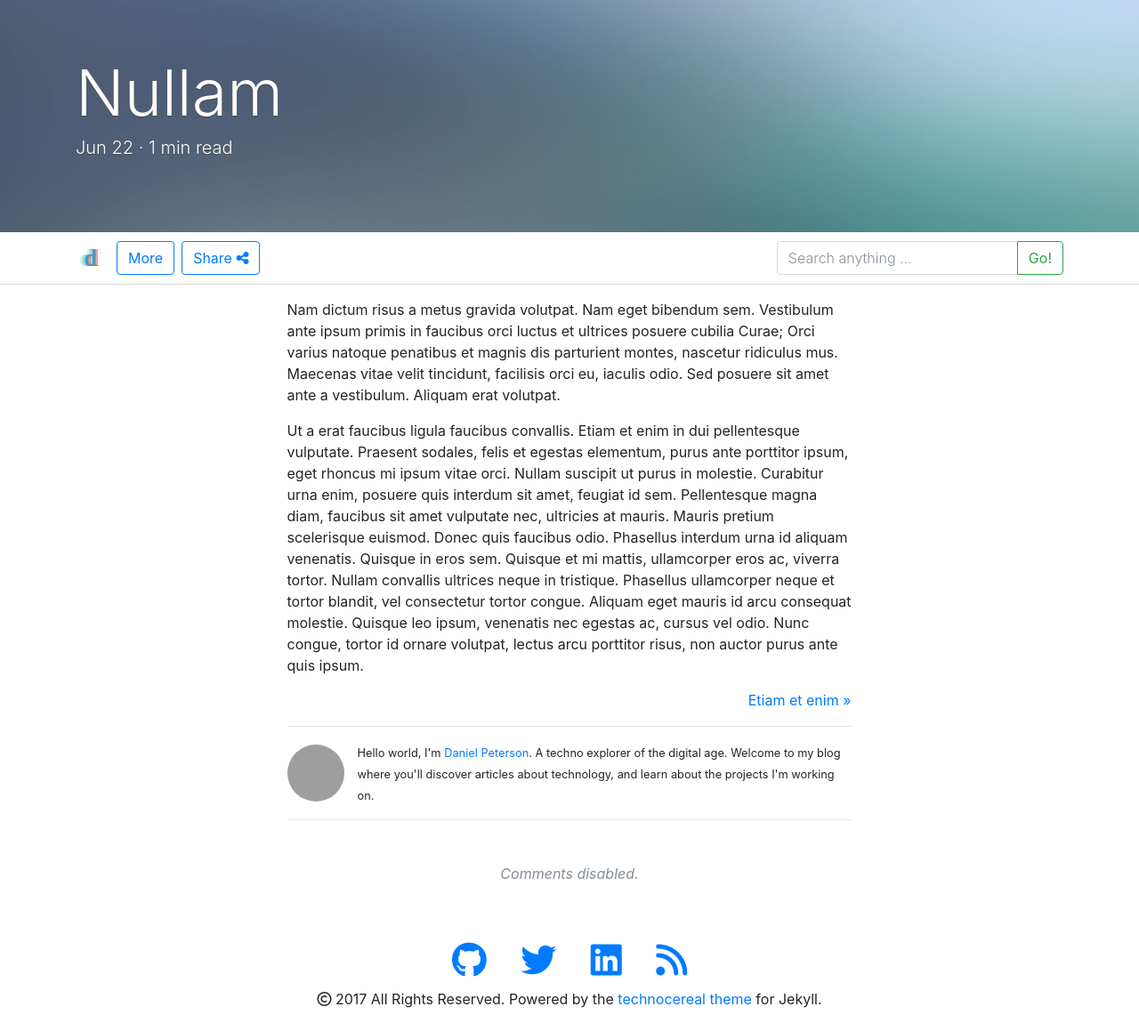
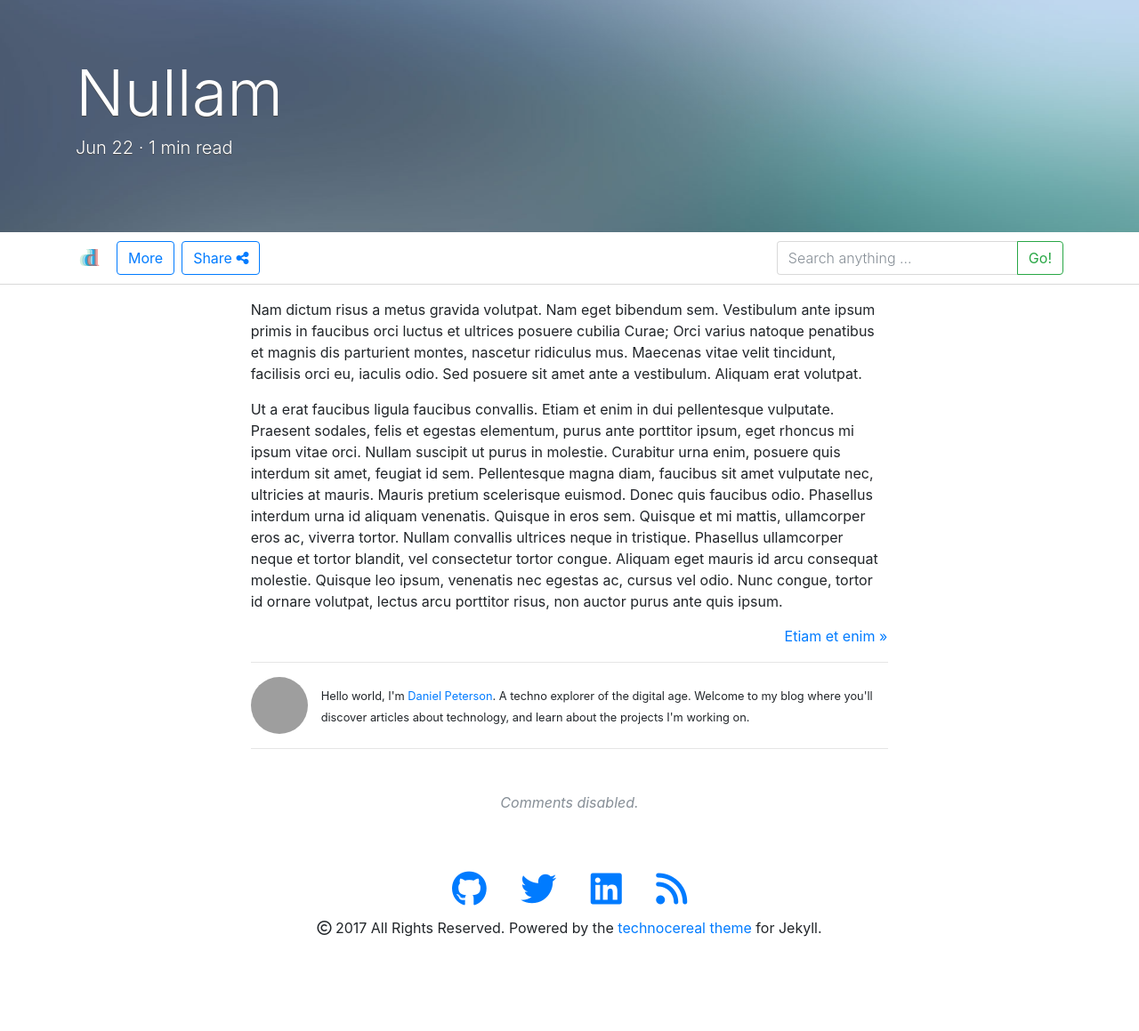
Before and after one commit to danrpts/danrpts.github.io, a Jekyll site: the page built from _posts/2017-06-23-nullam.markdown, in a window 1280 px wide. Shown: the whole page at 89% size. Built offline with Jekyll 4.4.1, drawn with Linux system fonts in a browser that asks for light colours; nearby versions of some CDN libraries; emoji names are drawn with the system emoji font; library files that are not in the unit come from our copies; comment, search, counter and statistics services are not loaded; after the commit the page ends 1079 px from its top, so only the background shows below that; grey boxes are pictures that could not be loaded.

Commit message:
use fluid containter instead of widths

```diff
--- a/_layouts/post.html
+++ b/_layouts/post.html
@@ -63,7 +63,7 @@ data-image-src="{{ page.image | default: "/assets/images/blurs/blue.jpg" | relat
 
 {% include navbar.html %}
 
-<section class="container w-100" style="background-color: white;">
+<section class="container-fluid" style="background-color: white;">
   <div class="row justify-content-center">
     <div class="col-11 col-sm-10 col-md-9 col-lg-8 col-xl-7">
       <p>{{ content }}</p>
```
